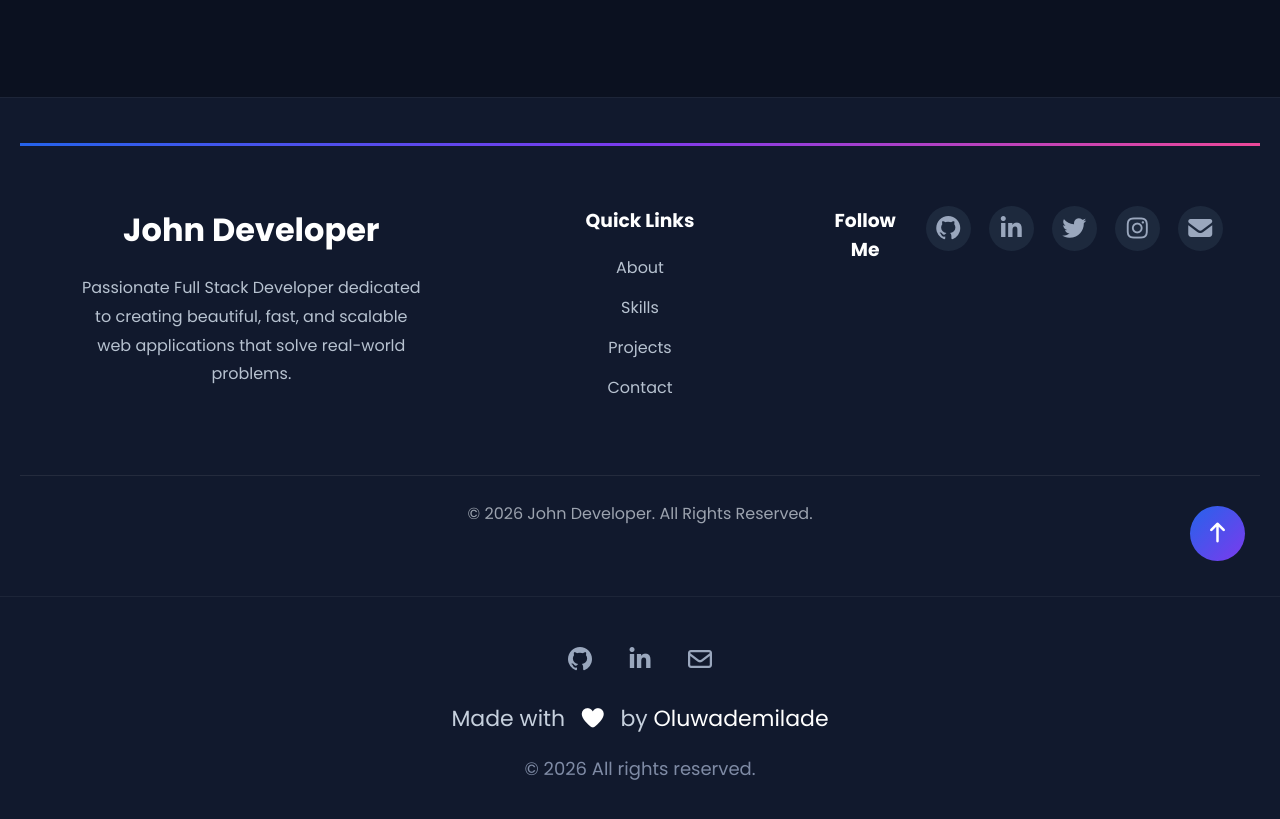
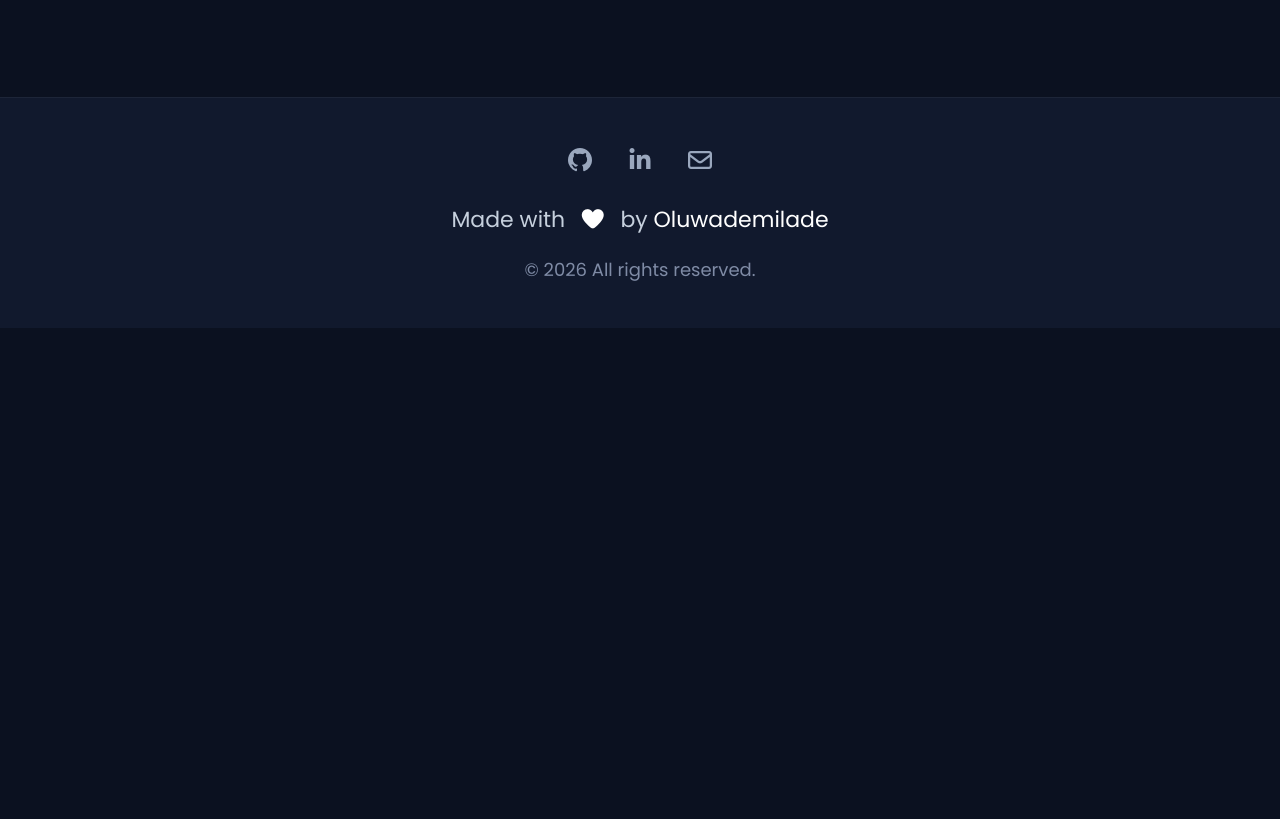
Before and after one commit to okedemmyy-byte/Portfolio, a plain HTML site: page index.html in a window 1280 px wide. Shown: the part 4892-5711 px from the top of the page. After the commit the page ends 5220 px from the top, so only its background shows below. Drawn offline with Linux system fonts and the light colour scheme.

Commit message:
filter updated

```diff
--- a/index.html
+++ b/index.html
@@ -618,103 +618,7 @@
 
     <!--=========================FOOTER==========================-->
 
-    <footer class="footer">
 
-        <!-- Top Gradient Line -->
-        <div class="footer-line"></div>
-
-        <div class="footer-container">
-
-            <!-- Logo & Description -->
-
-            <div class="footer-about">
-
-                <h2>John Developer</h2>
-
-                <p>
-                    Passionate Full Stack Developer dedicated to creating
-                    beautiful, fast, and scalable web applications that solve
-                    real-world problems.
-                </p>
-
-            </div>
-
-            <!-- Quick Links -->
-
-            <div class="footer-links">
-
-                <h3>Quick Links</h3>
-
-                <ul>
-
-                    <li><a href="#about">About</a></li>
-
-                    <li><a href="#skills">Skills</a></li>
-
-                    <li><a href="#projects">Projects</a></li>
-
-                    <li><a href="#contact">Contact</a></li>
-
-                </ul>
-
-            </div>
-
-            <!-- Social Links -->
-
-            <div class="footer-social">
-
-                <h3>Follow Me</h3>
-
-                <div class="social-footer">
-
-                    <a href="#">
-                        <i class="fab fa-github"></i>
-                    </a>
-
-                    <a href="#">
-                        <i class="fab fa-linkedin-in"></i>
-                    </a>
-
-                    <a href="#">
-                        <i class="fab fa-twitter"></i>
-                    </a>
-
-                    <a href="#">
-                        <i class="fab fa-instagram"></i>
-                    </a>
-
-                    <a href="#">
-                        <i class="fas fa-envelope"></i>
-                    </a>
-
-                </div>
-
-            </div>
-
-        </div>
-
-        <!-- Bottom -->
-
-        <div class="footer-bottom">
-
-            <p>
-
-                © 2026 John Developer.
-                All Rights Reserved.
-
-            </p>
-
-        </div>
-
-        <!-- Back To Top -->
-
-        <a href="#" class="back-to-top">
-
-            <i class="fas fa-arrow-up"></i>
-
-        </a>
-
-    </footer>
 
     <!-- Remove one footer you dont like -->
      <!--=========================
```
